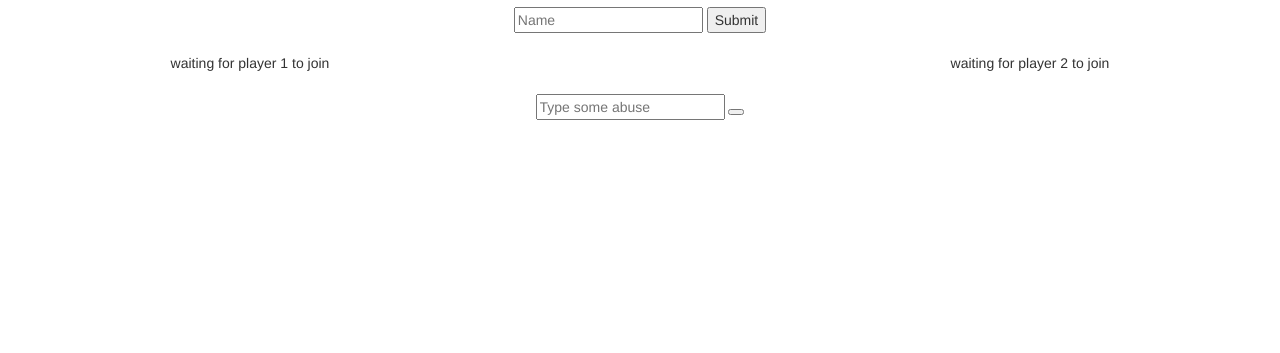
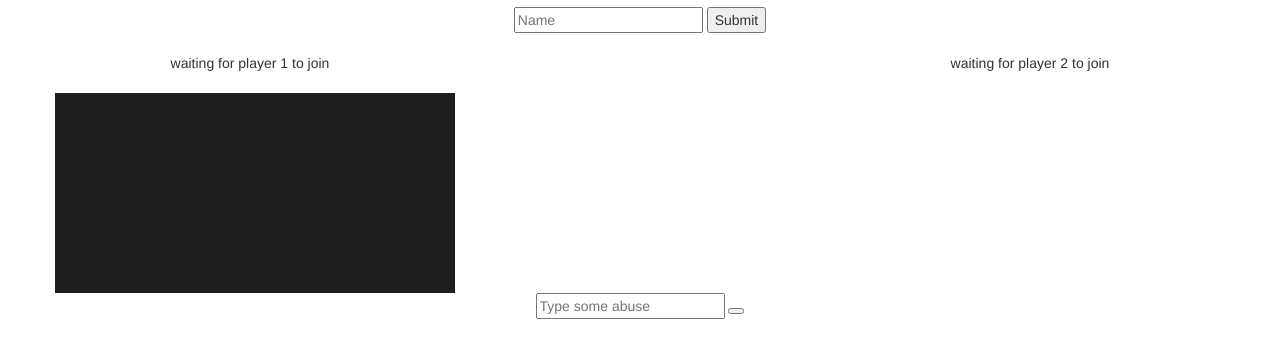
Before and after one commit to rpaulin90/RPS-Multiplayer, a plain HTML site: page index.html in a window 1280 px wide. Shown: the part 63-416 px from the top of the page. Drawn offline with nearby package versions, Linux system fonts and the light colour scheme; no server answers.

Commit message:
added chat but doesn't work yet

```diff
--- a/assets/css/styles.css
+++ b/assets/css/styles.css
@@ -5,5 +5,10 @@
 }
 
 #chat {
-
+    overflow: auto;
+    width: 400px;
+    height: 200px;
+    background-color: #1e1e1e;
+    color: #fff;
+    text-align: left;
 }
```
